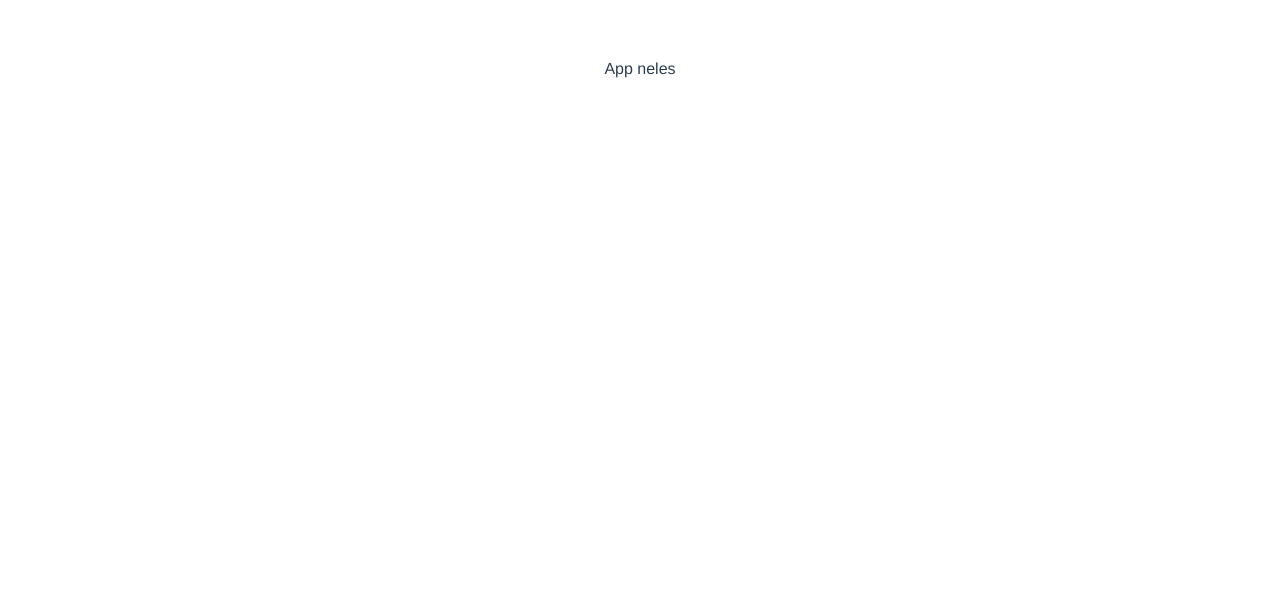
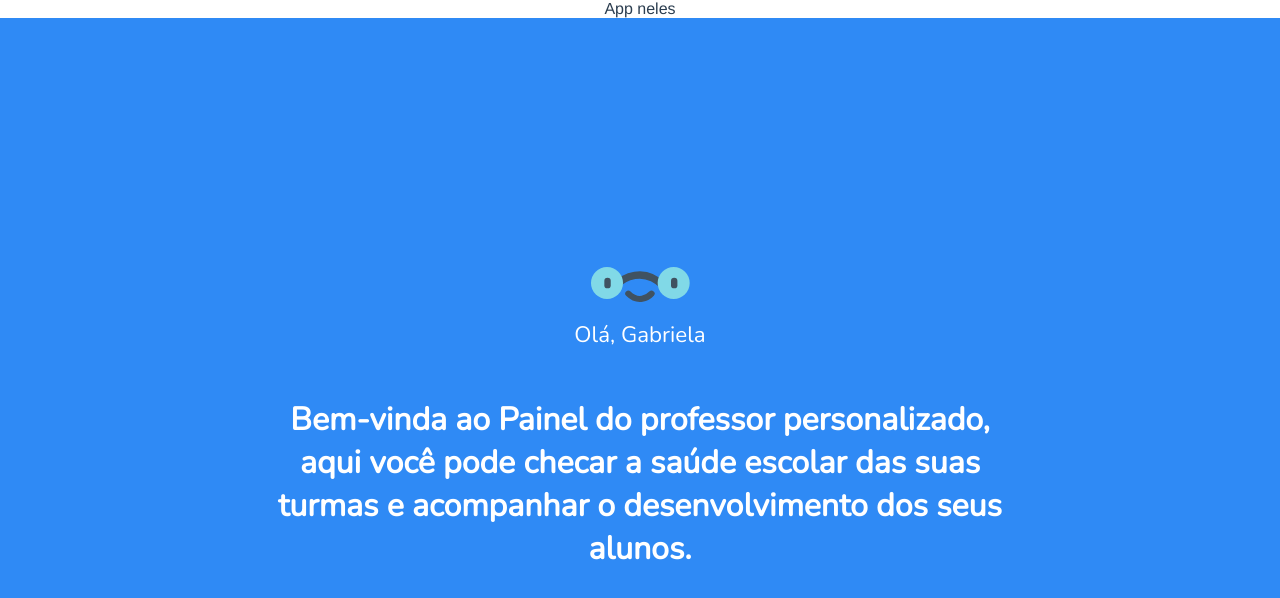
Before and after one commit to guim4dev/c4-pivara, a Vue app: page / in a window 1280 px wide. Before the commit this address had no page. Shown: the top 598 px of the page. Built offline with nearby package versions, Linux system fonts and the light colour scheme.

Commit message:
add HomeView

```diff
--- a/src/App.vue
+++ b/src/App.vue
@@ -10,12 +10,17 @@ export default {
 </script>
 
 <style>
+*{
+  margin: 0;
+  padding: 0;
+  box-sizing: border-box;
+}
+
 #app {
   font-family: Avenir, Helvetica, Arial, sans-serif;
   -webkit-font-smoothing: antialiased;
   -moz-osx-font-smoothing: grayscale;
   text-align: center;
   color: #2c3e50;
-  margin-top: 60px;
 }
 </style>
--- a/src/router/index.js
+++ b/src/router/index.js
@@ -1,11 +1,17 @@
 import { createWebHistory, createRouter } from "vue-router";
 import ViewAvisos from "@/views/ViewAvisos.vue";
+import ViewHome from "@/views/ViewHome.vue";
 
 const routes = [
   {
     path: "/avisos",
     name: "Avisos",
     component: ViewAvisos,
+  },
+  {
+    path: "/",
+    name: "Home",
+    component: ViewHome,
   }
 ];
 
--- /dev/null
+++ b/src/views/ViewHome.vue
@@ -0,0 +1,40 @@
+<template>
+    <div id="main">
+        <img src="/img/logo.svg"/>
+        <p>Olá, Gabriela</p>
+        <h1>Bem-vinda ao Painel do professor personalizado, aqui você pode checar a saúde escolar das suas turmas e acompanhar o desenvolvimento dos seus alunos.</h1>
+    </div>
+</template>
+<script>
+export default {
+    name:"ViewHome",
+}
+</script>
+<style scoped>
+    @import url('https://fonts.googleapis.com/css2?family=Nunito:wght@200&display=swap');
+    #main{
+        margin: 0;
+        padding: 0;
+        box-sizing: border-box;
+        background-color: #2F8AF5;
+        height: 100vh;
+        display: flex;
+        flex-direction: column;
+        align-items: center;
+        justify-content: center;
+        padding: 0 20%;
+        color: #fff;
+        font-family: 'Nunito', sans-serif;
+    }
+    h1{
+        font-size: 2rem;
+        font-weight: bold;
+    }
+    p{
+        margin-bottom: 3rem;
+        font-size: 1.4rem;
+    }
+    img{
+        margin-bottom: 1rem;
+    }
+</style>
```
Also changed, not shown: public/img/logo.svg (added).
